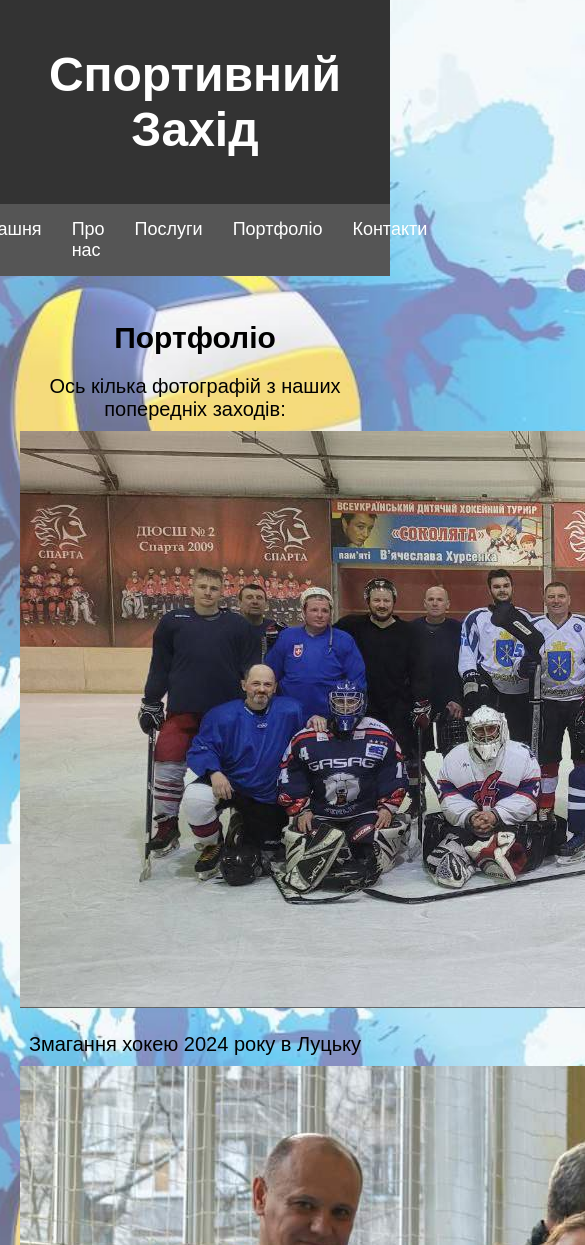
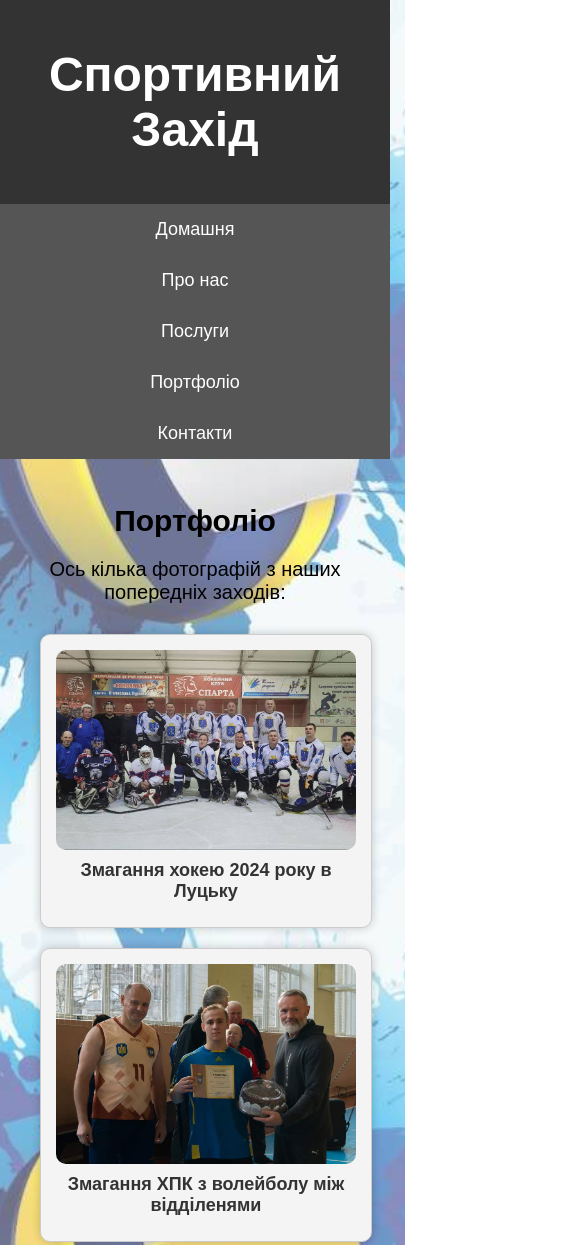
Before and after one commit to Nikita3alanskiy/web-lab1-2, a website built with webpack: page pages_html/portfolio.html in a window 390 px wide. Shown: the top 1245 px of the page, 585 px wide, since content can reach past the window. Built offline with nearby package versions, Linux system fonts and the light colour scheme.

Commit message:
mobile adaptation, refactor portfolio

```diff
--- a/css/style.css
+++ b/css/style.css
@@ -3,7 +3,12 @@ body {
   margin: 0;
   padding: 0;
   font-size: 18px;
-  overflow-x: hidden; /* забрвав горизонтальний скролл */
+  overflow-x: hidden; /* Заборона горизонтального скролу */
+  background: url('../img/background.jpg') no-repeat center center fixed;
+  background-size: cover;
+  height: 100%;
+  opacity: 0;
+  animation: fadeIn 1s ease forwards;
 }
 
 header {
@@ -15,7 +20,7 @@ header {
 }
 
 nav {
-  display: flex;
+  display: flex; /* Flexbox для навігації */
   justify-content: center;
   background: #555;
 }
@@ -25,6 +30,7 @@ nav a {
   padding: 15px;
   text-decoration: none;
   font-size: 18px;
+  transition: background 0.3s;
 }
 
 nav a:hover {
@@ -33,7 +39,6 @@ nav a:hover {
 
 section {
   padding: 20px;
-
   font-size: 20px;
 }
 
@@ -44,7 +49,7 @@ section {
 
 form {
   display: flex;
-  flex-direction: column;
+  flex-direction: column; /* Розташування полів один під одним */
   align-items: center;
   gap: 10px;
   max-width: 500px;
@@ -86,15 +91,6 @@ form button:hover {
   background: #555;
 }
 
-
-body {
-  background: url('../img/background.jpg') no-repeat center center fixed;
-  background-size: cover;
-  margin: 0;
-  padding: 0;
-  height: 100%;
-}
-
 @keyframes fadeIn {
   from {
     opacity: 0;
@@ -104,7 +100,20 @@ body {
   }
 }
 
-body {
-  opacity: 0;
-  animation: fadeIn 1s ease forwards;
+/* Медіазапити для адаптивності */
+@media (max-width: 768px) {
+  nav {
+    flex-direction: column; /* Вертикальне меню */
+    align-items: center; /* Вирівнювання по центру */
+  }
+
+  nav a {
+    width: 100%;
+    text-align: center;
+  }
+
+  form {
+    max-width: 100%; /* Розтягуємо форму на всю ширину */
+    padding: 10px;
+  }
 }
--- /dev/null
+++ b/css/style_cards.css
@@ -0,0 +1,46 @@
+.gallery {
+  display: flex; /* Включення Flexbox */
+  flex-wrap: wrap; /* Дозволяє переносити елементи на новий рядок */
+  gap: 20px; /* Відступи між картками */
+  justify-content: center; /* Вирівнювання по центру */
+  padding: 20px;
+}
+
+.gallery-item {
+  display: flex; /* Flexbox для вирівнювання вмісту картки */
+  flex-direction: column; /* Розташування елементів зверху вниз */
+  align-items: center; /* Вирівнювання по центру */
+  text-align: center; /* Текст по центру */
+  padding: 15px;
+  border: 1px solid #ccc; /* Рамка картки */
+  border-radius: 10px; /* Закруглені кути */
+  background: #f4f4f4; /* Фон картки */
+  box-shadow: 0 0 10px rgba(0, 0, 0, 0.2); /* Тінь */
+  width: 300px; /* Фіксована ширина картки */
+  transition: transform 0.3s ease; /* Анімація при наведенні */
+}
+
+.gallery-item:hover {
+  transform: scale(1.05); /* Збільшення при наведенні */
+}
+
+.gallery-item img {
+  width: 100%; /* Фото розтягується по ширині картки */
+  height: 200px; /* Фіксована висота */
+  object-fit: cover; /* Збереження пропорцій фото */
+  border-radius: 10px; /* Закруглені кути для фото */
+}
+
+.gallery-item p {
+  margin-top: 10px;
+  font-size: 18px;
+  color: #333;
+  font-weight: bold;
+}
+
+@media (max-width: 768px) {
+  .gallery {
+    flex-direction: column; /* Вертикальне розташування для мобільних */
+    align-items: center; /* Центрування */
+  }
+}
--- a/pages_html/portfolio.html
+++ b/pages_html/portfolio.html
@@ -5,6 +5,7 @@
   <title>Спортивний Захід | Портфоліо</title>
   <link rel="stylesheet" href="../css/style.css">
   <link rel="stylesheet" href="../css/style_home.css">
+  <link rel="stylesheet" href="../css/style_cards.css">
 
 </head>
 <body>
```
